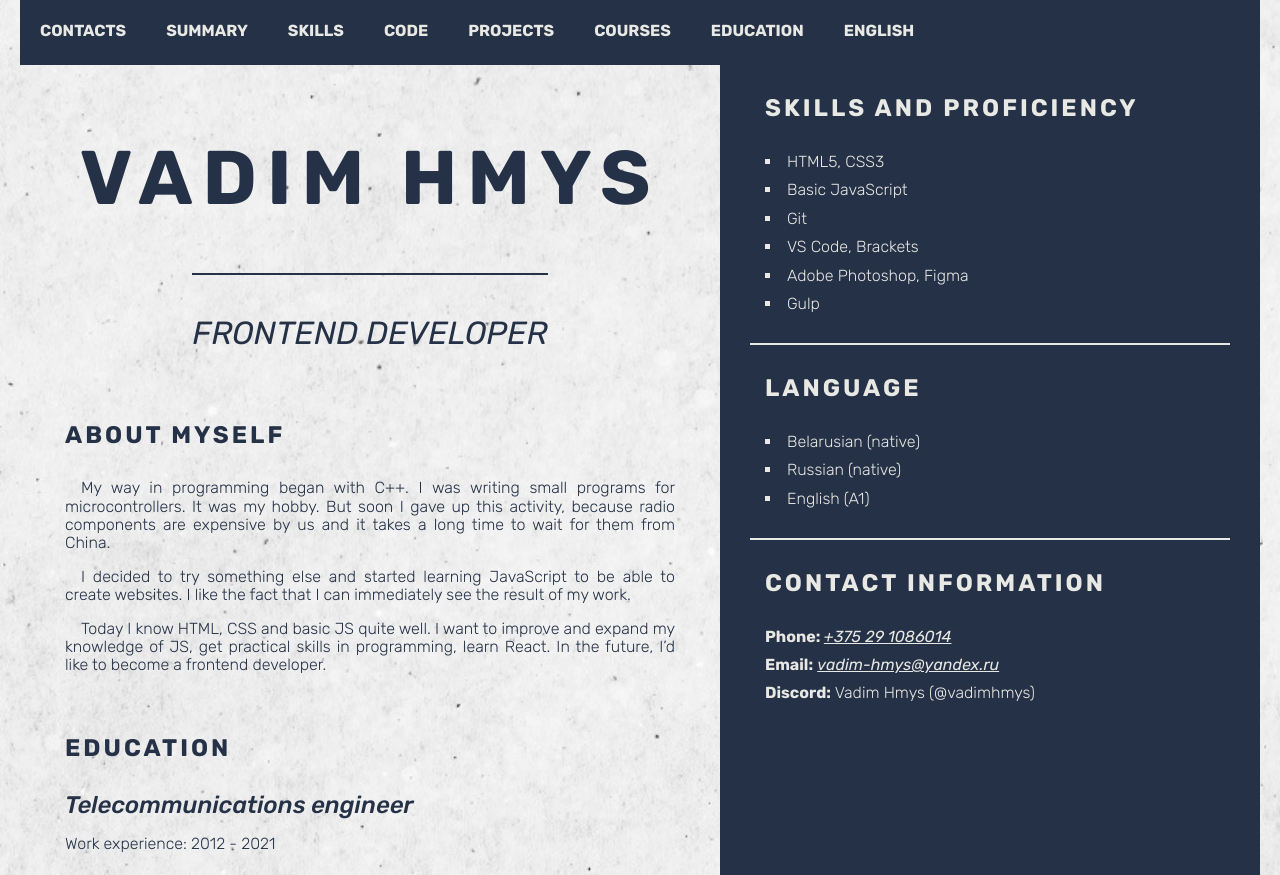
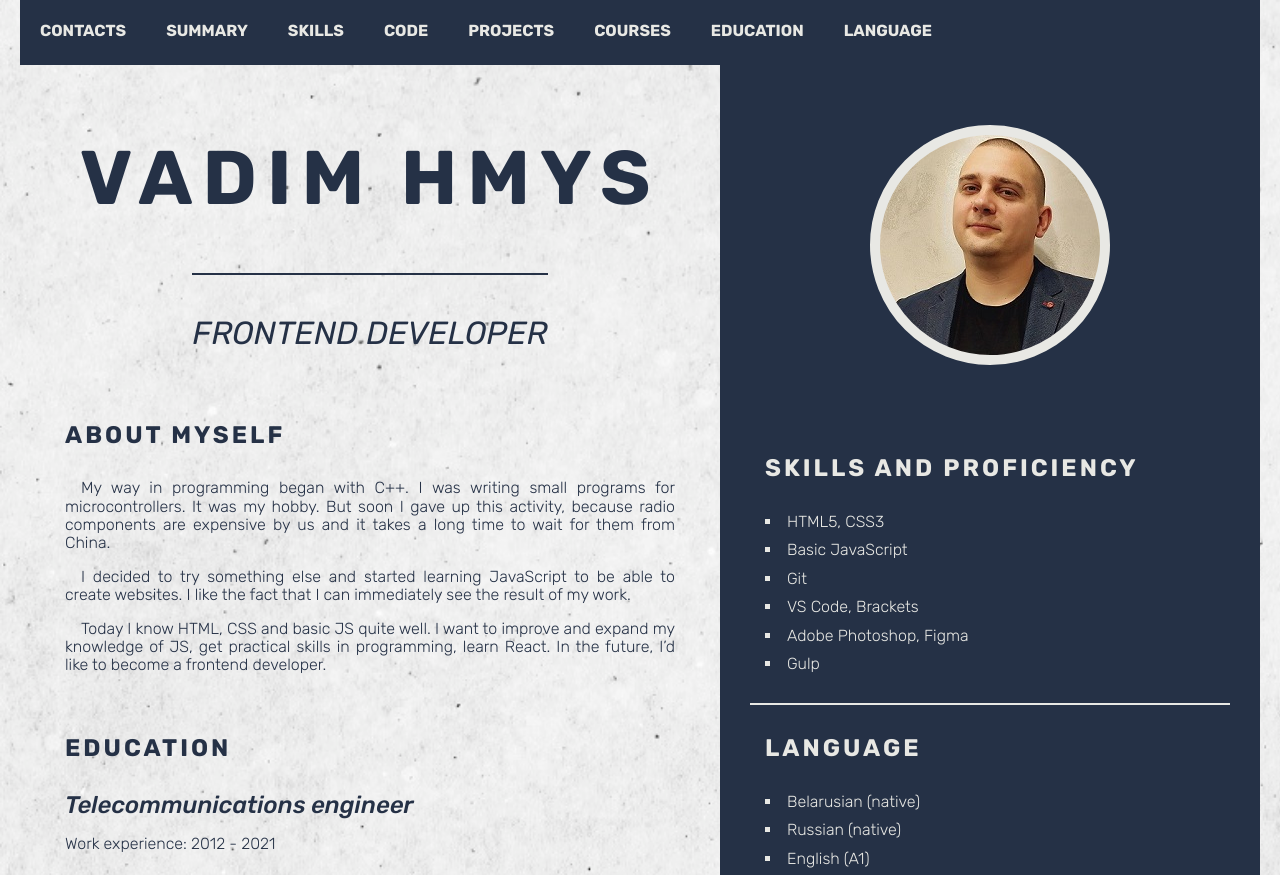
Before and after one commit to vadimhmys/rsschool-cv, a plain HTML site: page index.html in a window 1280 px wide. Shown: the top 875 px of the page. Drawn offline with nearby package versions, Linux system fonts and the light colour scheme.

Commit message:
feat: add my photo

```diff
--- a/css/style.css
+++ b/css/style.css
@@ -87,6 +87,23 @@ body {
 
 .info-short .section:last-of-type {
     border-bottom-width: 0;
+}
+
+/*******myphoto******/
+
+.myphoto {
+    display: flex;
+    justify-content: center;
+    padding: 60px 0;
+}
+
+.wrapper-photo {
+    width: 240px;
+    height: 240px;
+    background-image: url(../assets/img/my_photo.jpg);
+    background-position: 0 -2px;
+    border-radius: 50%;
+    border: 10px solid var(--fortext-color);
 }
 
 /*****header*******/
--- a/index.html
+++ b/index.html
@@ -24,7 +24,7 @@
                   <li class="nav-item"><a href="#projects" class="nav-link">Projects</a></li>
                   <li class="nav-item"><a href="#courses" class="nav-link">Courses</a></li>
                   <li class="nav-item"><a href="#education" class="nav-link">Education</a></li>
-                  <li class="nav-item"><a href="#language" class="nav-link">English</a></li>
+                  <li class="nav-item"><a href="#language" class="nav-link">Language</a></li>
                 </ul>
               </nav>
         </div>
@@ -99,6 +99,9 @@ function getDateAgo(date, days) {
                     </section>
                 </div>
                 <div class="info-short">
+                    <div class="myphoto">
+                        <div class="wrapper-photo"></div>
+                    </div>
                     <section class="section" id="skills">
                         <h2 class="section-title">Skills and Proficiency</h2>
                         <ul class="skills-list">
```
Also changed, not shown: assets/img/my_photo.jpg (added).
